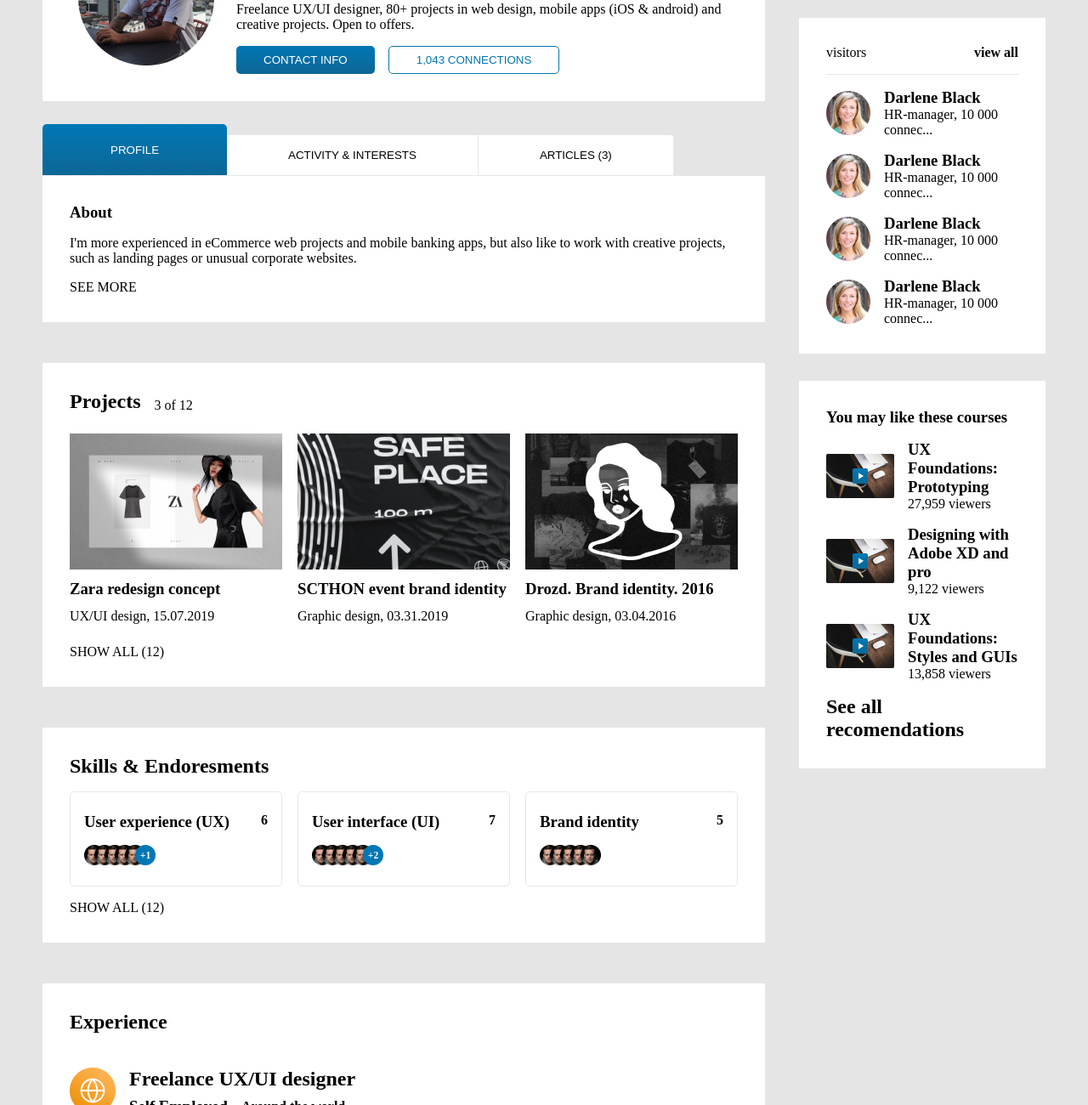
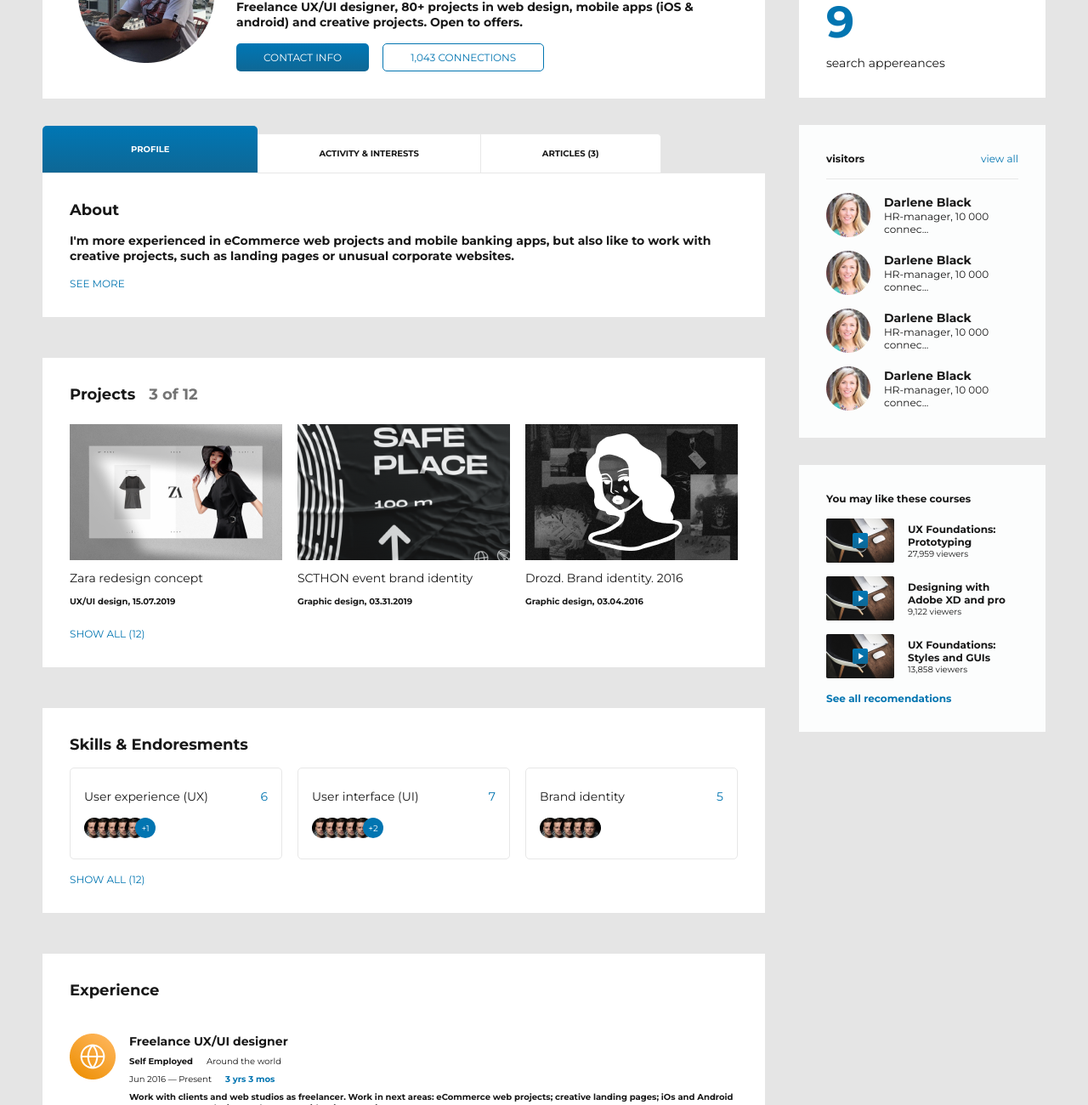
Before and after one commit to YuriAtzler/homework-9, a plain HTML site: page page/profile.html in a window 1280 px wide. Shown: the part 287-1587 px from the top of the page at 85% size. Drawn offline with Linux system fonts and the light colour scheme.

Commit message:
profile estilizada

```diff
--- a/page/profile.html
+++ b/page/profile.html
@@ -48,7 +48,7 @@
                     <p>Saint Petersburg, Russian Federation</p>
                   </span>
                 </div>
-                <p>
+                <p class="section-1-text">
                   Freelance UX/UI designer, 80+ projects in web design, mobile
                   apps (iOS & android) and creative projects. Open to offers.
                 </p>
@@ -63,7 +63,7 @@
           <!-- section-2 -->
           <section class="section-2">
             <div>
-              <button><p>PROFILE</p></button>
+              <button class="section-2-button"><p>PROFILE</p></button>
               <button><p>ACTIVITY & INTERESTS</p></button>
               <button><p>ARTICLES (3)</p></button>
             </div>
@@ -150,7 +150,7 @@
                 </div>
               </div>
             </article>
-            <span>SHOW ALL (12)</span>
+            <span class="section-4-span">SHOW ALL (12)</span>
           </section>
 
           <!-- section-5 -->
@@ -300,8 +300,8 @@
     <footer>
       <div>
         <div>
-          <img src="../assets/logo-gold.png" alt="logo" />
-          <p>LinkedIn</p>
+          <img src="../assets/logo.png" alt="logo" />
+          <p class="linkedIn">LinkedIn</p>
         </div>
         <div>
           <h5>Navigation</h5>
@@ -312,17 +312,16 @@
         </div>
         <div>
           <h5></h5>
-          <p>About</p>
-          <p>Careers</p>
-          <p>Adverting</p>
-          <p>Small Business</p>
+          <p>Talent Solutions</p>
+          <p>Marketing solutions</p>
+          <p>Sales Solutions</p>
+          <p>Safery Center</p>
         </div>
         <div>
           <h5></h5>
-          <p>About</p>
-          <p>Careers</p>
-          <p>Adverting</p>
-          <p>Small Business</p>
+          <p>Community Guidelines</p>
+          <p>Privacy & Terms</p>
+          <p>Mobile App</p>
         </div>
         <div>
           <h5>Fast acess</h5>
@@ -336,7 +335,7 @@
           </button>
         </div>
         <div>
-          <h5>Fast acess</h5>
+          <h5>Language</h5>
           <select name="language">
             <option value="english">ENGLISH</option>
           </select>
--- a/styles/profile.css
+++ b/styles/profile.css
@@ -1,11 +1,35 @@
+@import url("https://fonts.googleapis.com/css2?family=Montserrat:wght@400;600;700&display=swap");
+
 :root {
   --linear-buttons: linear-gradient(180deg, #0077b5 0%, #0e6795 100%);
+
+  --bg-page: #e5e5e5;
+
+  --white-50: #fff;
+  --white-100: #f7f9fb;
+  --white-150: #fcfdfd;
+
+  --black-50: #181818;
+  --blue-50: #0275b1;
+
+  --gray-50: #747474;
+  --gray-100: #e7e7e7;
+
+  --size-0: 10px;
+  --size-1: 12px;
+  --size-2: 14px;
+  --size-3: 18px;
+  --size-4: 52px;
+}
+
+* {
+  font-family: "Montserrat", sans-serif;
 }
 
 body {
   display: flex;
   flex-direction: column;
-  background-color: #e5e5e5;
+  background-color: var(--bg-page);
 }
 
 /* SECTION-1 ------------------------------------------------------------------------------------------------------------------*/
@@ -16,13 +40,17 @@ body {
   flex-direction: column;
   align-items: center;
   margin-top: 2rem;
-  /* adicionar var */
   background: url("../assets/bg-section-1.png");
   background-size: contain;
   background-position: top;
   background-repeat: no-repeat;
   padding: 2rem;
-  background-color: #fff;
+  background-color: var(--white-50);
+}
+
+.section-1-text {
+  font-size: var(--size-2);
+  color: var(--black-50);
 }
 
 .section-1 > div {
@@ -39,7 +67,7 @@ body {
 .section-1-upload {
   display: flex;
   align-items: center;
-  background-color: #fff;
+  background-color: var(--white-50);
   padding: 8px 15px;
   border-radius: 5px;
 }
@@ -54,7 +82,7 @@ body {
   display: flex;
   align-items: center;
   gap: 0.75rem;
-  background-color: #fff;
+  background-color: var(--white-50);
   padding: 8px 10px;
   border-radius: 4px;
 }
@@ -65,7 +93,8 @@ body {
 
 .section-1-edit > div p,
 i {
-  font-size: 1rem;
+  color: var(--gray-50);
+  font-size: var(--size-1);
 }
 
 .section-1-edit > div:hover,
@@ -103,11 +132,13 @@ i {
 }
 
 .section-1-div-name h1 {
-  font-size: 18px;
+  font-size: var(--size-3);
+  color: var(--black-50);
 }
 
 .section-1-div-name p {
-  font-size: 12px;
+  font-size: var(--size-1);
+  color: var(--gray-50);
 }
 
 .section-1-div-name span > img {
@@ -125,7 +156,8 @@ i {
   background: var(--linear-buttons);
   padding: 0.5rem 2rem;
   border-radius: 5px;
-  color: #fff;
+  color: var(--white-50);
+  font-size: var(--size-1);
 }
 
 .section-1-div-buttons button:hover {
@@ -135,11 +167,11 @@ i {
 
 .section-1-div-buttons button:last-child {
   border: none;
-  border: 1px solid #0275b1;
-  background: #fff;
+  border: 1px solid var(--blue-50);
+  background: var(--white-50);
   padding: 0.5rem 2rem;
   border-radius: 5px;
-  color: #0275b1;
+  color: var(--blue-50);
 }
 
 /* SECTION-2 ------------------------------------------------------------------------------------------------------------------*/
@@ -152,7 +184,7 @@ i {
 .section-2 > div {
   display: flex;
   height: 40px;
-  border-bottom: 1px solid #e7e7e7;
+  border-bottom: 1px solid var(--gray-100);
   align-items: flex-end;
 }
 
@@ -163,19 +195,24 @@ i {
 .section-2 button {
   border: none;
   padding: 1rem 4.5rem;
-  background-color: #fff;
+  background-color: var(--white-50);
   border-right: 1px solid;
   border-top: 1px solid;
-  border-color: #e7e7e7;
+  border-color: var(--gray-100);
+  font-size: var(--size-1);
+  color: var(--black-50);
 }
 
 .section-2 button:first-child {
   border: none;
-  height: 60px;
-  padding: 1rem 5rem;
+  height: 55px;
+  padding: 0 6.5rem;
   border-radius: 5px 5px 0 0;
   background: var(--linear-buttons);
-  color: #fff;
+}
+
+.section-2 button:first-child p {
+  color: var(--white-50);
 }
 
 .section-2 button:hover {
@@ -195,6 +232,21 @@ i {
   gap: 1rem;
 }
 
+.section-2 article h1 {
+  color: var(--black-50);
+  font-size: var(--size-3);
+}
+
+.section-2 article p {
+  color: var(--black-50);
+  font-size: var(--size-2);
+}
+
+.section-2 article span {
+  color: var(--blue-50);
+  font-size: var(--size-1);
+}
+
 /* section-3 ------------------------------------------------------------------------------------------------------------------*/
 
 .section-3 {
@@ -202,7 +254,7 @@ i {
   flex-direction: column;
   margin-top: 3rem;
   padding: 2rem;
-  background-color: #fff;
+  background-color: var(--white-50);
   gap: 1.5rem;
 }
 
@@ -218,10 +270,35 @@ i {
   text-align: left;
 }
 
+.section-3-card h3 {
+  color: var(--black-50);
+  font-size: var(--size-2);
+}
+
+.section-3-card p {
+  color: var(--black-50);
+  font-size: var(--size-0);
+}
+
 .section-3 > div {
   display: flex;
   align-items: flex-end;
   gap: 1rem;
+}
+
+.section-3 > div h1 {
+  font-size: var(--size-3);
+  color: var(--black-50);
+}
+
+.section-3 > div p {
+  font-size: var(--size-3);
+  color: var(--gray-50);
+}
+
+.section-3 span {
+  font-size: var(--size-1);
+  color: var(--blue-50);
 }
 
 /* section-4 ------------------------------------------------------------------------------------------------------------------*/
@@ -231,7 +308,7 @@ i {
   margin-top: 3rem;
   gap: 1rem;
   padding: 2rem;
-  background-color: #fff;
+  background-color: var(--white-50);
 }
 
 .section-4 article {
@@ -239,12 +316,17 @@ i {
   justify-content: space-between;
 }
 
+.section-4 > h1 {
+  font-size: var(--size-3);
+  color: var(--black-50);
+}
+
 .section-4-card {
   display: flex;
   flex-direction: column;
   gap: 1rem;
   padding: 1.5rem 1rem;
-  border: 1px solid #e7e7e7;
+  border: 1px solid var(--gray-100);
   border-radius: 5px;
   width: 250px;
 }
@@ -252,6 +334,22 @@ i {
 .section-4-card span {
   display: flex;
   justify-content: space-between;
+}
+
+.section-4-card h3 {
+  font-size: var(--size-2);
+  color: var(--black-50);
+}
+
+.section-4-card h4 {
+  font-size: var(--size-2);
+  color: var(--blue-50);
+}
+
+.section-4-card h1 {
+  font-size: var(--size-0);
+  color: var(--white-50);
+  font-weight: 400;
 }
 
 .section-4-card > div {
@@ -273,12 +371,16 @@ i {
   justify-content: center;
   width: 24px;
   height: 24px;
-  background-color: #0077b5;
+  background-color: var(--blue-50);
   border-radius: 100%;
-  font-size: 10px;
   font-weight: 400;
-  color: #fff;
+  color: var(--white-50);
   margin-left: -12px;
+}
+
+.section-4-span {
+  font-size: var(--size-1);
+  color: var(--blue-50);
 }
 
 /* section-5 ------------------------------------------------------------------------------------------------------------------*/
@@ -288,7 +390,7 @@ i {
   margin-top: 3rem;
   padding: 2rem;
   gap: 1rem;
-  background-color: #fff;
+  background-color: var(--white-50);
 }
 
 .section-5-card {
@@ -299,7 +401,7 @@ i {
 }
 
 .section-5-card:last-child {
-  border-top: 1px solid #e7e7e7;
+  border-top: 1px solid var(--gray-100);
 }
 
 .section-5-card img {
@@ -319,6 +421,34 @@ i {
   gap: 0.5rem;
 }
 
+.section-5 h1 {
+  font-size: var(--size-3);
+  color: var(--black-50);
+}
+
+.section-5-card h1 {
+  font-size: var(--size-2);
+  color: var(--black-50);
+}
+
+.section-5-card h3,
+h4,
+h5,
+p {
+  font-size: var(--size-0);
+  color: var(--black-50);
+  font-weight: 400;
+}
+
+.section-5-card h3 {
+  font-weight: bold;
+}
+
+.section-5-card h5 {
+  color: var(--blue-50);
+  font-weight: bold;
+}
+
 /* section-6 ------------------------------------------------------------------------------------------------------------------*/
 .section-6 {
   display: flex;
@@ -326,7 +456,7 @@ i {
   margin-top: 3rem;
   padding: 2rem;
   gap: 1rem;
-  background-color: #fff;
+  background-color: var(--white-50);
 }
 
 .section-6-card {
@@ -347,6 +477,29 @@ i {
   gap: 0.5rem;
 }
 
+.section-6-card h1,
+h3,
+h4,
+p {
+  font-weight: 400;
+  color: var(--black-50);
+  font-size: var(--size-0);
+}
+
+.section-6-card h3,
+p {
+  font-weight: bold;
+}
+
+.section-6-card h1 {
+  font-size: var(--size-2);
+}
+
+.section-6 h1 {
+  font-size: var(--size-3);
+  color: var(--black-50);
+}
+
 /* section-7 ------------------------------------------------------------------------------------------------------------------*/
 .section-7 {
   display: flex;
@@ -354,13 +507,34 @@ i {
   margin-top: 2rem;
   padding: 2rem;
   gap: 0.5rem;
-  background-color: #fff;
+  background-color: var(--white-50);
 }
 
 .section-7 span {
   display: flex;
   justify-content: space-between;
   align-items: center;
+}
+
+.section-7 span p {
+  color: var(--black-50);
+  font-size: var(--size-1);
+}
+
+.section-7 span h4 {
+  color: var(--blue-50);
+  font-size: var(--size-1);
+  font-weight: 400;
+}
+
+.section-7 h1 {
+  font-size: var(--size-4);
+  color: var(--blue-50);
+}
+
+.section-7 h5 {
+  font-size: var(--size-2);
+  color: var(--black-50);
 }
 
 /* section-8 ------------------------------------------------------------------------------------------------------------------*/
@@ -370,7 +544,18 @@ i {
   margin-top: 2rem;
   padding: 2rem;
   gap: 1rem;
-  background-color: #fff;
+  background-color: var(--white-150);
+}
+
+.section-8 span p {
+  color: var(--black-50);
+  font-size: var(--size-1);
+}
+
+.section-8 span h4 {
+  color: var(--blue-50);
+  font-size: var(--size-1);
+  font-weight: 400;
 }
 
 .section-8 > span {
@@ -378,7 +563,7 @@ i {
   justify-content: space-between;
   align-items: center;
   padding-bottom: 1rem;
-  border-bottom: 1px solid #e7e7e7;
+  border-bottom: 1px solid var(--gray-100);
 }
 
 .section-8-card {
@@ -388,19 +573,30 @@ i {
   gap: 1rem;
 }
 
+.section-8-card h1 {
+  font-size: var(--size-2);
+  color: var(--black-50);
+}
+
+.section-8-card p {
+  font-size: var(--size-0);
+  color: var(--black-50);
+  font-weight: 400;
+}
+
 .section-8-card img {
   width: 52px;
   height: 52px;
 }
 
-/* section-9 */
+/* section-9 ------------------------------------------------------------------------------------------------------------------*/
 .section-9 {
   display: flex;
   flex-direction: column;
   margin-top: 2rem;
   padding: 2rem;
   gap: 1rem;
-  background-color: #fff;
+  background-color: var(--white-150);
 }
 
 .section-9-card {
@@ -414,6 +610,27 @@ i {
   height: 52px;
 }
 
+.section-9-card h1 {
+  font-size: var(--size-2);
+  color: var(--black-50);
+}
+
+.section-9-card p {
+  font-size: var(--size-0);
+  color: var(--black-50);
+  font-weight: 400;
+}
+
+.section-9 h1 {
+  font-size: var(--size-1);
+  color: var(--black-50);
+}
+
+.section-9 h2 {
+  font-size: var(--size-1);
+  color: var(--blue-50);
+}
+
 /* footer ------------------------------------------------------------------------------------------------------------------*/
 footer {
   max-width: 100vw;
@@ -421,7 +638,18 @@ footer {
   align-items: center;
   justify-content: center;
   margin-top: 3rem;
-  background-color: #f7f9fb;
+  background-color: var(--white-100);
+}
+
+footer p {
+  font-size: var(--size-1);
+  color: var(--black-50);
+  font-weight: 400;
+}
+
+footer p:hover {
+  cursor: pointer;
+  opacity: 0.9;
 }
 
 footer > div {
@@ -451,14 +679,14 @@ footer button {
   width: 170px;
   height: 32px;
   border: none;
-  background-color: #0275b1;
-  color: #fff;
+  background-color: var(--blue-50);
+  color: var(--white-50);
   border-radius: 5px;
 }
 
 footer button:last-child {
-  border: 1px solid #0275b1;
-  color: #0275b1;
+  border: 1px solid var(--blue-50);
+  color: var(--blue-50);
   background-color: transparent;
 }
 
@@ -480,11 +708,24 @@ footer select {
   width: 270px;
   height: 32px;
   border: none;
-  background-color: #fff;
-  color: #222;
+  background-color: var(--white-50);
+  color: var(--black-50);
+  font-weight: bold;
 }
 
 footer select:hover {
   cursor: pointer;
   opacity: 0.9;
 }
+
+.linkedIn {
+  font-size: var(--size-2);
+  color: var(--black-50);
+  font-weight: bold;
+}
+
+footer h5 {
+  font-size: var(--size-1);
+  color: var(--black-50);
+  font-weight: bold;
+}
```
Also changed, not shown: assets/logo.png (added).
